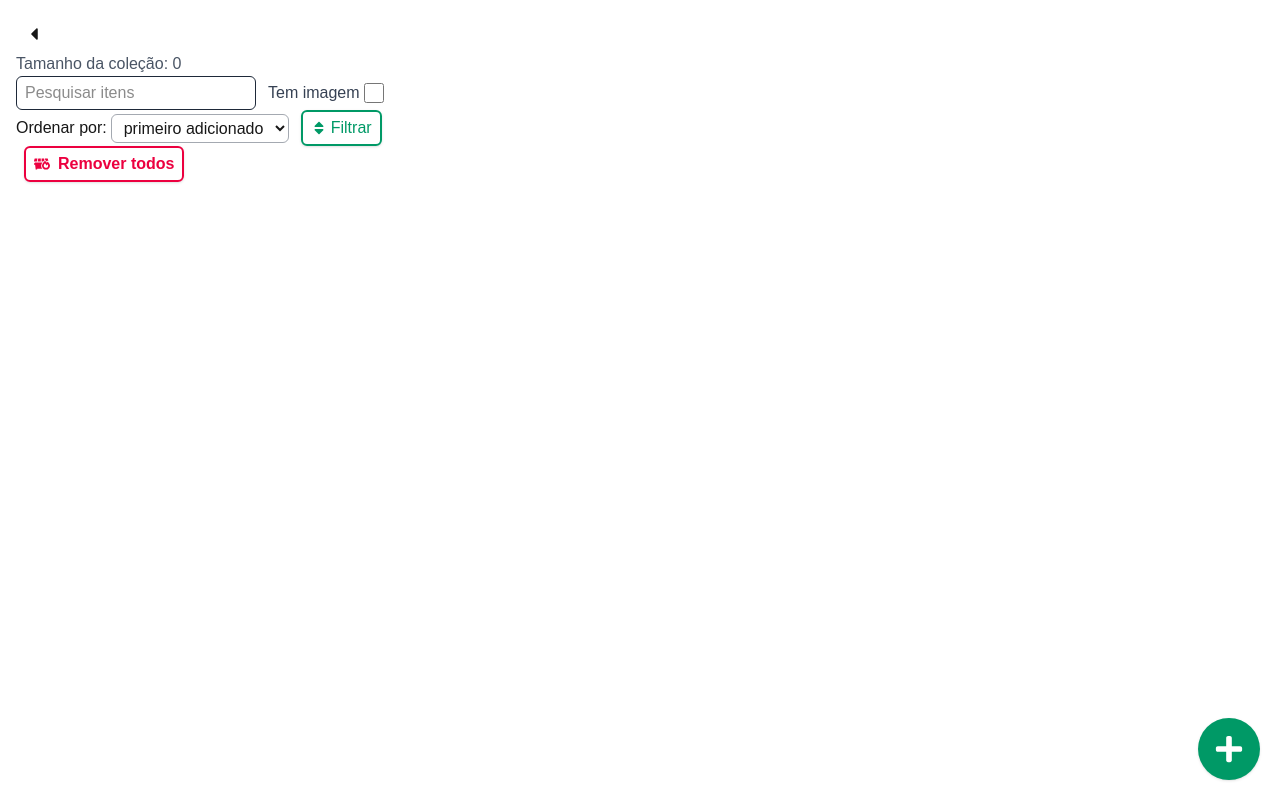
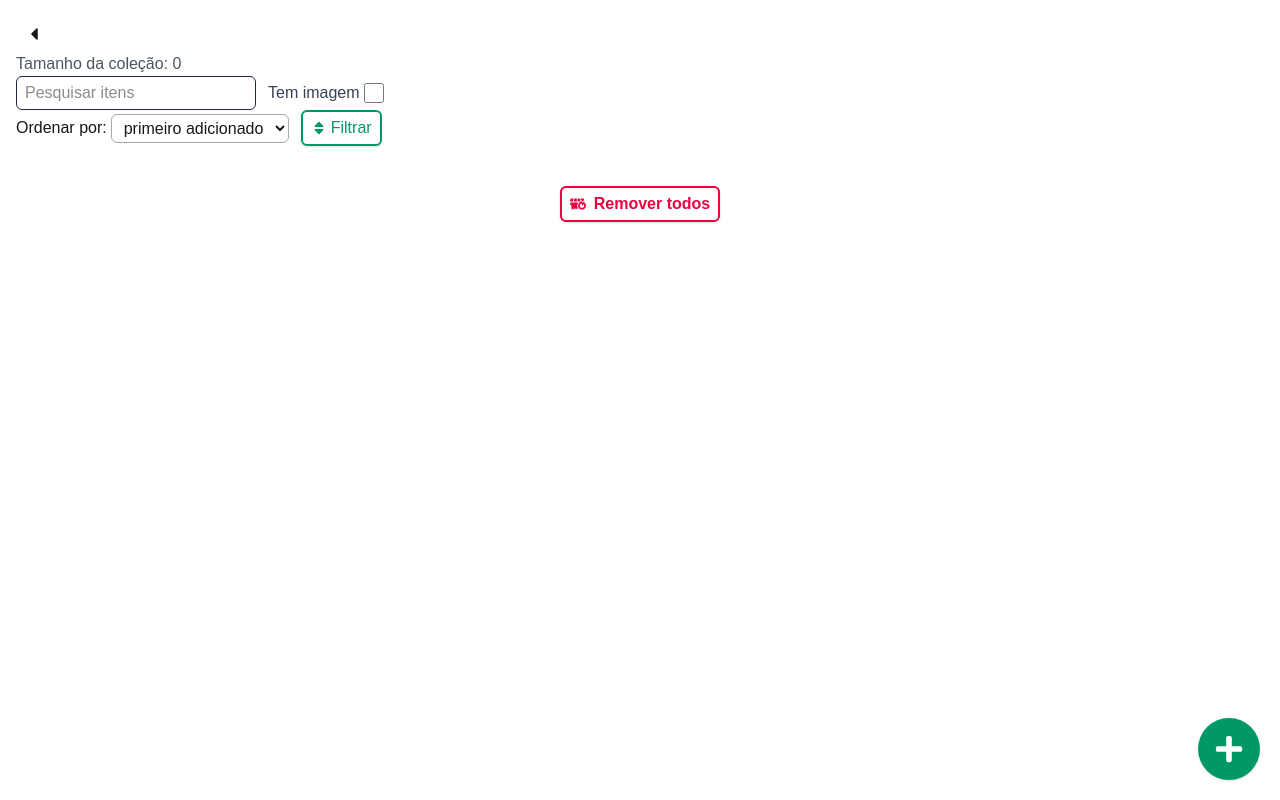
Before and after one commit to gab-souza-martins/digital-collection, a Next.js app: page /colecao/1 in a window 1280 px wide. Built offline with nearby package versions, Linux system fonts and the light colour scheme.

Commit message:
OpenRemoveAllBtn.tsx agora fica abaixo dos itens ou coleções

```diff
--- a/src/app/Components/Botões/OpenRemoveAllBtn.tsx
+++ b/src/app/Components/Botões/OpenRemoveAllBtn.tsx
@@ -14,7 +14,7 @@ const OpenRemoveAllBtn: React.FC<OpenRemoveAllBtnProps> = ({
    };
 
    return (
-      <div>
+      <div className="flex justify-center mt-10">
          <button
             onClick={handleOpen}
             type="submit"
--- a/src/app/colecao/[collectionId]/page.tsx
+++ b/src/app/colecao/[collectionId]/page.tsx
@@ -105,16 +105,16 @@ const CollectionPage = () => {
    };
 
    // *Remoção de toda a coleção
-   const [isConfirmRemoveCollectionOpen, setIsConfirmRemoveCollectionOpen] =
+   const [isConfirmEmptyCollectionOpen, setIsConfirmEmptyCollectionOpen] =
       React.useState<boolean>(false);
 
-   const handleOpenConfirmRemoveCollection = () => {
-      setIsConfirmRemoveCollectionOpen(true);
+   const handleOpenConfirmEmptyCollection = () => {
+      setIsConfirmEmptyCollectionOpen(true);
    };
-   const handleCloseConfirmRemoveCollection = () => {
-      setIsConfirmRemoveCollectionOpen(false);
+   const handleCloseConfirmEmptyCollection = () => {
+      setIsConfirmEmptyCollectionOpen(false);
    };
-   const handleConfirmRemoveCollection = () => {
+   const handleConfirmEmptyCollection = () => {
       localStorage.removeItem(`items-${collectionId}`);
       setAllItems([]);
    };
@@ -243,11 +243,11 @@ const CollectionPage = () => {
             />
          )}
 
-         {isConfirmRemoveCollectionOpen && (
+         {isConfirmEmptyCollectionOpen && (
             <ConfirmRemove
                text="Esvaziar a coleção é uma ação irreversível. Todos os itens dentro serão perdidos."
-               confirmRemove={handleConfirmRemoveCollection}
-               closeRemove={handleCloseConfirmRemoveCollection}
+               confirmRemove={handleConfirmEmptyCollection}
+               closeRemove={handleCloseConfirmEmptyCollection}
             />
          )}
 
@@ -260,14 +260,7 @@ const CollectionPage = () => {
 
          <Sort sort={handleSort} />
 
-         <div className="flex items-center gap-2">
-            <OpenAddFormBtn openForm={handleOpenAddItemForm} />
-            <OpenRemoveAllBtn
-               openRemoveAll={handleOpenConfirmRemoveCollection}
-            />
-         </div>
-
-         <br />
+         <OpenAddFormBtn openForm={handleOpenAddItemForm} />
 
          <div className="grid grid-cols-1 sm:grid-cols-2 lg:grid-cols-3 xl:grid-cols-4 gap-4 justify-items-center">
             {viewedItems.map((item) => (
@@ -284,6 +277,8 @@ const CollectionPage = () => {
                />
             ))}
          </div>
+
+         <OpenRemoveAllBtn openRemoveAll={handleOpenConfirmEmptyCollection} />
       </div>
    );
 };
--- a/src/app/page.tsx
+++ b/src/app/page.tsx
@@ -206,12 +206,7 @@ const Home = () => {
          />
          <Sort sort={handleSort} />
 
-         <div className="flex items-center gap-2">
-            <OpenAddFormBtn openForm={handleOpenAddCollectionForm} />
-            <OpenRemoveAllBtn
-               openRemoveAll={handleOpenConfirmRemoveAllCollections}
-            />
-         </div>
+         <OpenAddFormBtn openForm={handleOpenAddCollectionForm} />
 
          <div className="grid grid-cols-1 sm:grid-cols-2 lg:grid-cols-3 xl:grid-cols-4 gap-4 justify-items-center">
             {viewedCollections.map((collection) => (
@@ -227,6 +222,10 @@ const Home = () => {
                </Link>
             ))}
          </div>
+
+         <OpenRemoveAllBtn
+            openRemoveAll={handleOpenConfirmRemoveAllCollections}
+         />
       </div>
    );
 };
```
